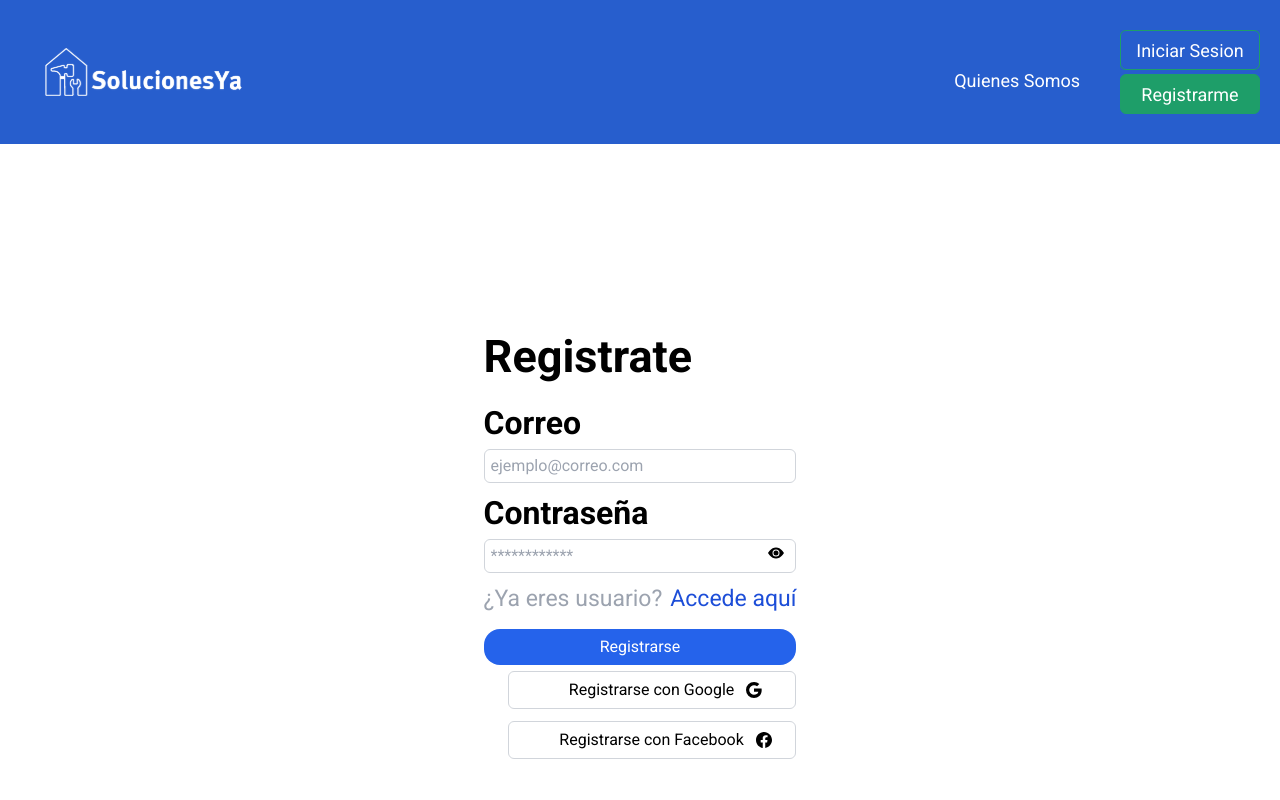
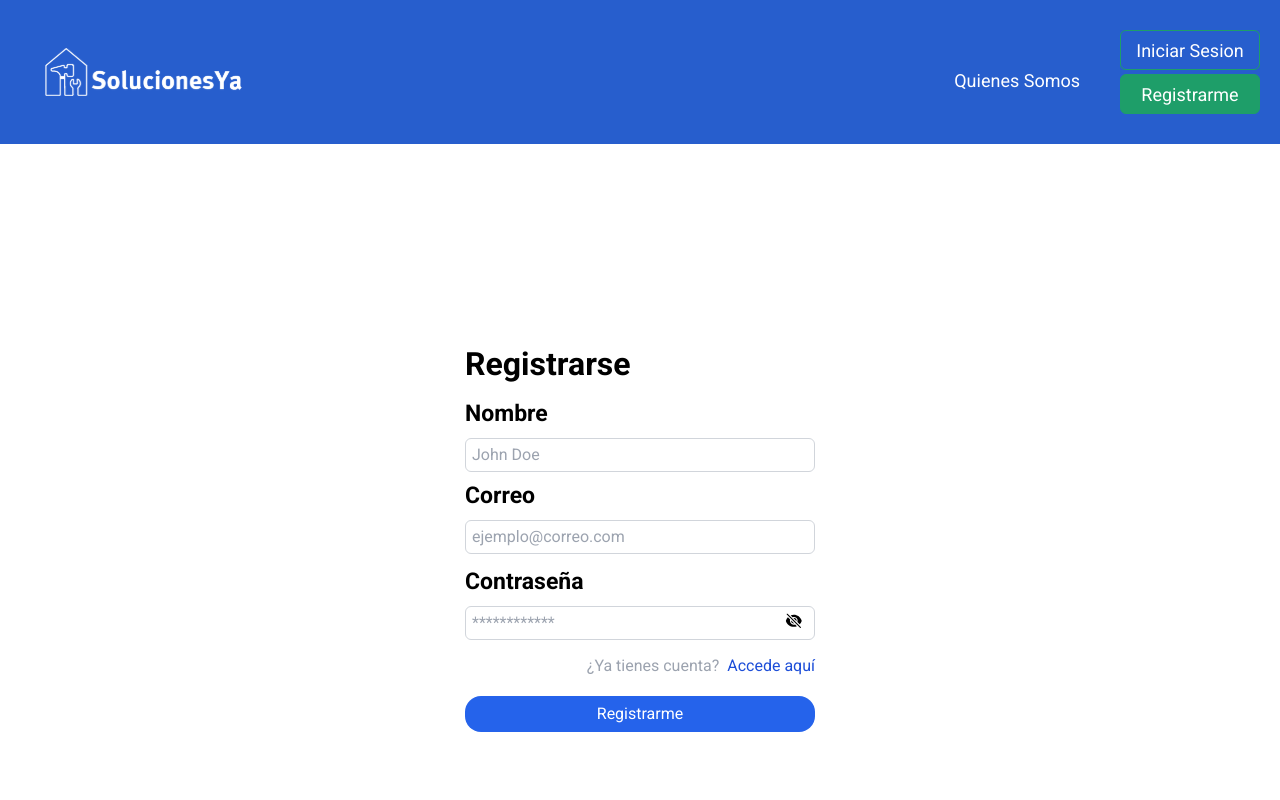
Before and after one commit to No-Country/S6-G03, a React (Vite) app in the folder frontend/: page /registro-usuario in a window 1280 px wide. Shown: the top 800 px of the page. Built offline with nearby package versions, Linux system fonts and the light colour scheme.

Commit message:
register and login fixed

```diff
--- a/frontend/src/components/Login/Login.jsx
+++ b/frontend/src/components/Login/Login.jsx
@@ -129,12 +129,12 @@ const Login = () => {
                   </a>
                 </div>
                 <div className="text-right pb-4">
-                  <span className=" account font-normal">
-                    ¿No tienes cuenta?
+                  <span className=" text-gray-400 account font-normal">
+                    No tienes cuenta?
                   </span>
                   <a
                     href="registro-usuario"
-                    className=" font-normal register pl-2"
+                    className=" font-normal register pl-2 text-blue-700"
                   >
                     Regístrate aquí
                   </a>
@@ -149,7 +149,7 @@ const Login = () => {
                     Ingresar
                   </button>
                   <LoginSocialGoogle
-                    className="h-16 "
+                    className="h-16"
                     client_id={
                       "784746710413-13dn5g9q2cc1rr8p1j37u28cvrkfi33m.apps.googleusercontent.com"
                     }
@@ -163,9 +163,7 @@ const Login = () => {
                     }}
                   >
                     <GoogleLoginButton className="google login__button">
-                      <span className="login__google ">
-                        Ingresar con Google
-                      </span>
+                      <span className="login__google">Ingresar con Google</span>
                     </GoogleLoginButton>
                   </LoginSocialGoogle>
                   <LoginSocialFacebook
--- a/frontend/src/components/Register/UserRegister.jsx
+++ b/frontend/src/components/Register/UserRegister.jsx
@@ -8,28 +8,29 @@ import Swal from "sweetalert2";
 const UserRegister = () => {
   const navigate = useNavigate();
   const [nav, setNav] = useState([]);
+  const [nombre, setNombre] = useState("");
   const [email, setEmail] = useState("");
   const [password, setPassword] = useState("");
   const [alerta, setAlerta] = useState();
-  let errorMessage="";
-  let fakeRegister=true;
-
+  const [showPwd, setShowPwd] = useState(false);
+  let errorMessage = "";
+  let fakeRegister = true;
 
   useEffect(() => {
     // console.log("user es "+email);
     // console.log("pwd es "+password);
     // console.log("local user es "+localStorage.getItem("user"));
     // console.log("local pwd es "+localStorage.getItem("pwd"));
-
-  }, [])
+  }, []);
 
   const handleLogin = async (e) => {
     e.preventDefault();
 
-    if ([email, password].includes("")) {
+    if ([nombre, email, password].includes("")) {
       console.log("tried to prevent");
-      Swal.fire('Todos los campos son obligatorios', errorMessage, 'error');}
-      if(fakeRegister=true){
+      Swal.fire("Todos los campos son obligatorios", errorMessage, "error");
+    }
+    if ((fakeRegister = true)) {
       localStorage.setItem("user", email);
       localStorage.setItem("pwd", password);
 
@@ -37,21 +38,16 @@ const UserRegister = () => {
         "¡Exito!",
         `¡Tu cuenta ha sido creada con exito !`,
         "success"
-        ).then((result)=>{
+      ).then((result) => {
         console.log("awainting to redirect");
-          if(result.isDismissed=true){
+        if ((result.isDismissed = true)) {
           localStorage.setItem("auth", true);
           console.log("redirecting...");
           navigate("/");
           //history.replace("/");
         }
-
       });
-
-
     }
-
-
   };
 
   return (
@@ -59,11 +55,24 @@ const UserRegister = () => {
       <div className="flex flex-wrap min-h-screen w-full content-center justify-center  py-10">
         <div className="flex flex-wrap content-center justify-center rounded-l-md bg-white">
           <div className="w-auto">
-            <h1 className=" text-left font-bold sesion pt-2">Registrate</h1>
+            <h1 className=" text-left font-bold sesion pt-2">Registrarse</h1>
 
             <form id="login" className="mt-4" onSubmit={handleLogin}>
               <div className="mb-3">
-                <label className="mb-2 flex text-left correo font-bold">
+                <label className="mb-2 flex text-left nombre font-bold">
+                  Nombre
+                </label>
+                <input
+                  value={nombre}
+                  onChange={(e) => setNombre(e.target.value)}
+                  autoComplete="on"
+                  id="text"
+                  type="text"
+                  required
+                  placeholder="John Doe"
+                  className="block w-full rounded-md border border-gray-300 focus:border-blue-500 focus:outline-none focus:ring-1 focus:ring-blue-500 py-1 px-1.5 text-gray-500"
+                />
+                <label className="mb-2 mt-2 flex text-left correo font-bold">
                   Correo
                 </label>
                 <input
@@ -73,6 +82,7 @@ const UserRegister = () => {
                   id="email"
                   type="email"
                   placeholder="ejemplo@correo.com"
+                  required
                   className="block w-full rounded-md border border-gray-300 focus:border-blue-500 focus:outline-none focus:ring-1 focus:ring-blue-500 py-1 px-1.5 text-gray-500"
                 />
               </div>
@@ -82,52 +92,54 @@ const UserRegister = () => {
                   Contraseña
                 </label>
                 <input
-                  type="password"
+                  type={showPwd ? "text" : "password"}
                   value={password}
                   onChange={(e) => setPassword(e.target.value)}
                   autoComplete="off"
                   id="password"
+                  required
                   placeholder="************"
                   className="block w-full rounded-md border border-gray-300 focus:border-blue-500 focus:outline-none focus:ring-1 focus:ring-blue-500 py-1 px-1.5 text-gray-500"
                 />
-                <div className="relative inset-y-0 flex items-center">
+                <div
+                  onClick={() => setShowPwd(!showPwd)}
+                  className="relative inset-y-0 flex items-center"
+                >
+                  {showPwd ? (
                     <BsFillEyeFill className=" absolute top-1/2 right-3 -translate-y-7" />
+                  ) : (
+                    <svg
+                      xmlns="http://www.w3.org/2000/svg"
+                      viewBox="0 0 24 24"
+                      fill="currentColor"
+                      height={"1.1rem"}
+                      className=" absolute top-1/2 right-3 -translate-y-7"
+                    >
+                      <path d="M3.53 2.47a.75.75 0 00-1.06 1.06l18 18a.75.75 0 101.06-1.06l-18-18zM22.676 12.553a11.249 11.249 0 01-2.631 4.31l-3.099-3.099a5.25 5.25 0 00-6.71-6.71L7.759 4.577a11.217 11.217 0 014.242-.827c4.97 0 9.185 3.223 10.675 7.69.12.362.12.752 0 1.113z" />
+                      <path d="M15.75 12c0 .18-.013.357-.037.53l-4.244-4.243A3.75 3.75 0 0115.75 12zM12.53 15.713l-4.243-4.244a3.75 3.75 0 004.243 4.243z" />
+                      <path d="M6.75 12c0-.619.107-1.213.304-1.764l-3.1-3.1a11.25 11.25 0 00-2.63 4.31c-.12.362-.12.752 0 1.114 1.489 4.467 5.704 7.69 10.675 7.69 1.5 0 2.933-.294 4.242-.827l-2.477-2.477A5.25 5.25 0 016.75 12z" />
+                    </svg>
+                  )}
                 </div>
               </div>
-
-              {/* <div className="mb-3  text-right flex-wrap content-end">
-                <a
-                  href="#"
-                  className="text-right  olvidar font-normal underline text-zinc-900"
-                >
-                  Olvidé mi usuario o contraseña
-                </a>
-              </div> */}
               <div className="text-right pb-4">
                 <span className=" text-gray-400 cuenta font-normal">
-                  ¿Ya eres usuario?
+                  ¿Ya tienes cuenta?
                 </span>
-                <Link to="/login-usuario"><a href="" className=" font-normal cuenta pl-2 text-blue-700">
+                <Link to="/login-usuario">
+                  <a href="" className=" font-normal cuenta pl-2 text-blue-700">
                     Accede aquí
                   </a>
                 </Link>
               </div>
 
               <div className="mb-3">
-                <button type="submit" form="login"  className="mb-1.5  w-full  font-normal  text-center text-white bg-blue-600 hover:bg-blue-800 px-2 py-1.5 rounded-2xl">
-                  Registrarse
-                </button>
-                <button className="flex bg-white font-normal ml-6 flex-wrap justify-center w-72  border border-gray-300 hover:border-gray-500 px-2 py-1.5 rounded-md">
-                  Registrarse con Google
-                  <div className="relative inset-y-0 flex items-center">
-                    <BsGoogle className="absolute mt-6 ml-3" />
-                  </div>
-                </button>
-                <button className="flex bg-white  mt-3 flex-wrap ml-6  justify-center w-72  border border-gray-300 hover:border-gray-500 px-2 py-1.5 rounded-md">
-                  Registrarse  con Facebook
-                  <div className="relative inset-y-0 flex items-center">
-                    <BsFacebook className="absolute mt-6 ml-3" />
-                  </div>
+                <button
+                  type="submit"
+                  form="login"
+                  className="mb-1.5  w-full  font-normal  text-center text-white bg-blue-600 hover:bg-blue-800 px-2 py-1.5 rounded-2xl"
+                >
+                  Registrarme
                 </button>
               </div>
             </form>
--- a/frontend/src/components/Register/userRegister.css
+++ b/frontend/src/components/Register/userRegister.css
@@ -26,18 +26,23 @@ input {
   width: 100%;
 }
 .sesion {
-  line-height: 64px;
-  font-size: 45px;
+  line-height: 36px;
+  font-size: 32px;
+  width: 350px;
+}
+.nombre {
+  font-size: 23px;
+  line-height: 32px;
 }
 .correo {
-  font-size: 32px;
-  line-height: 36px;
+  font-size: 23px;
+  line-height: 32px;
 }
 .olvidar {
   font-size: 25px;
   line-height: 32px;
 }
 .cuenta {
-  font-size: 23px;
+  font-size: 16px;
   line-height: 28px;
 }
```
Also changed, not shown: frontend/src/components/Home/Home.jsx (+67 -25 lines), frontend/src/components/Navbar/Navbar.jsx (+21 -22 lines). Lines whose indentation alone changed are shown as unchanged.
